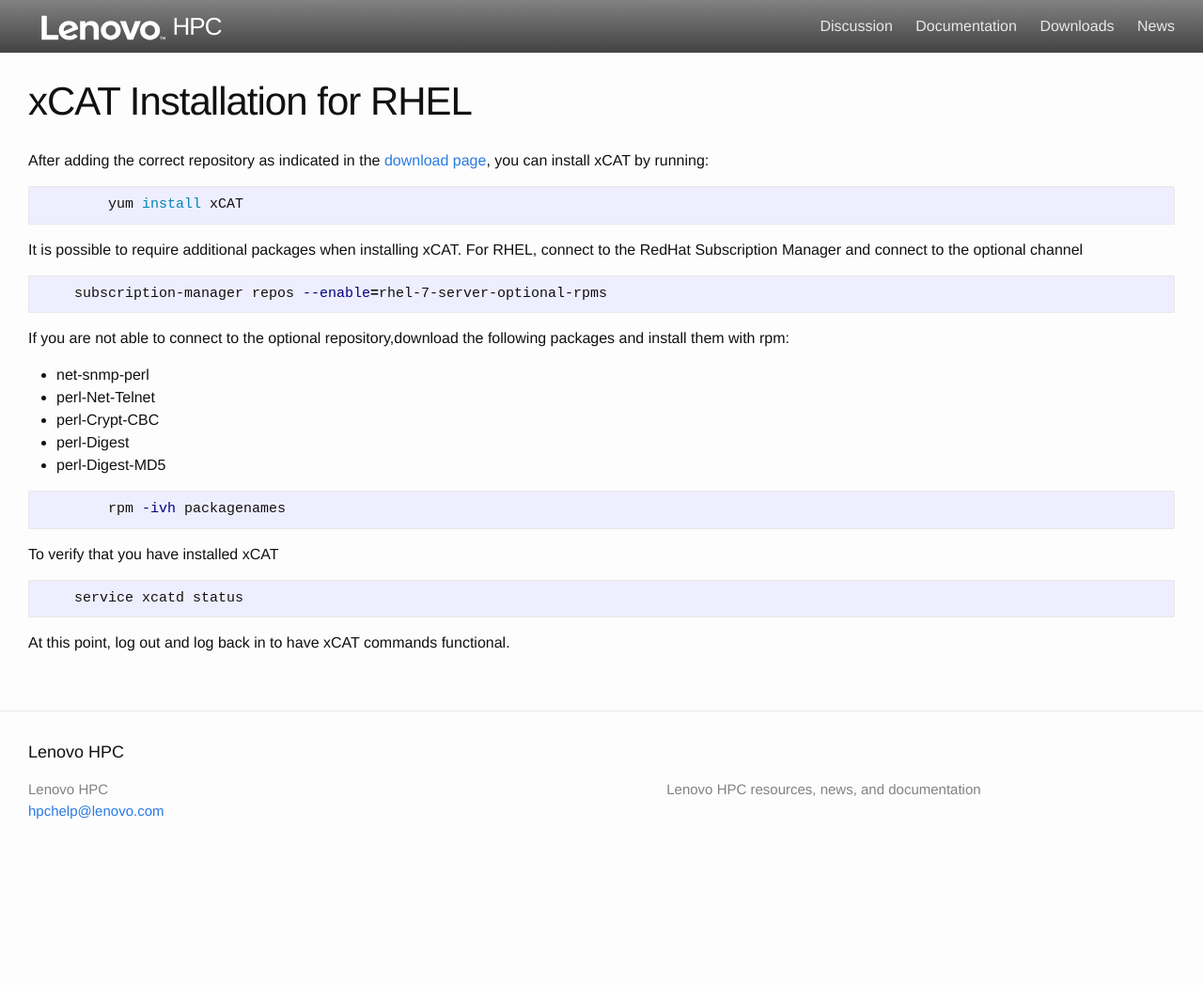
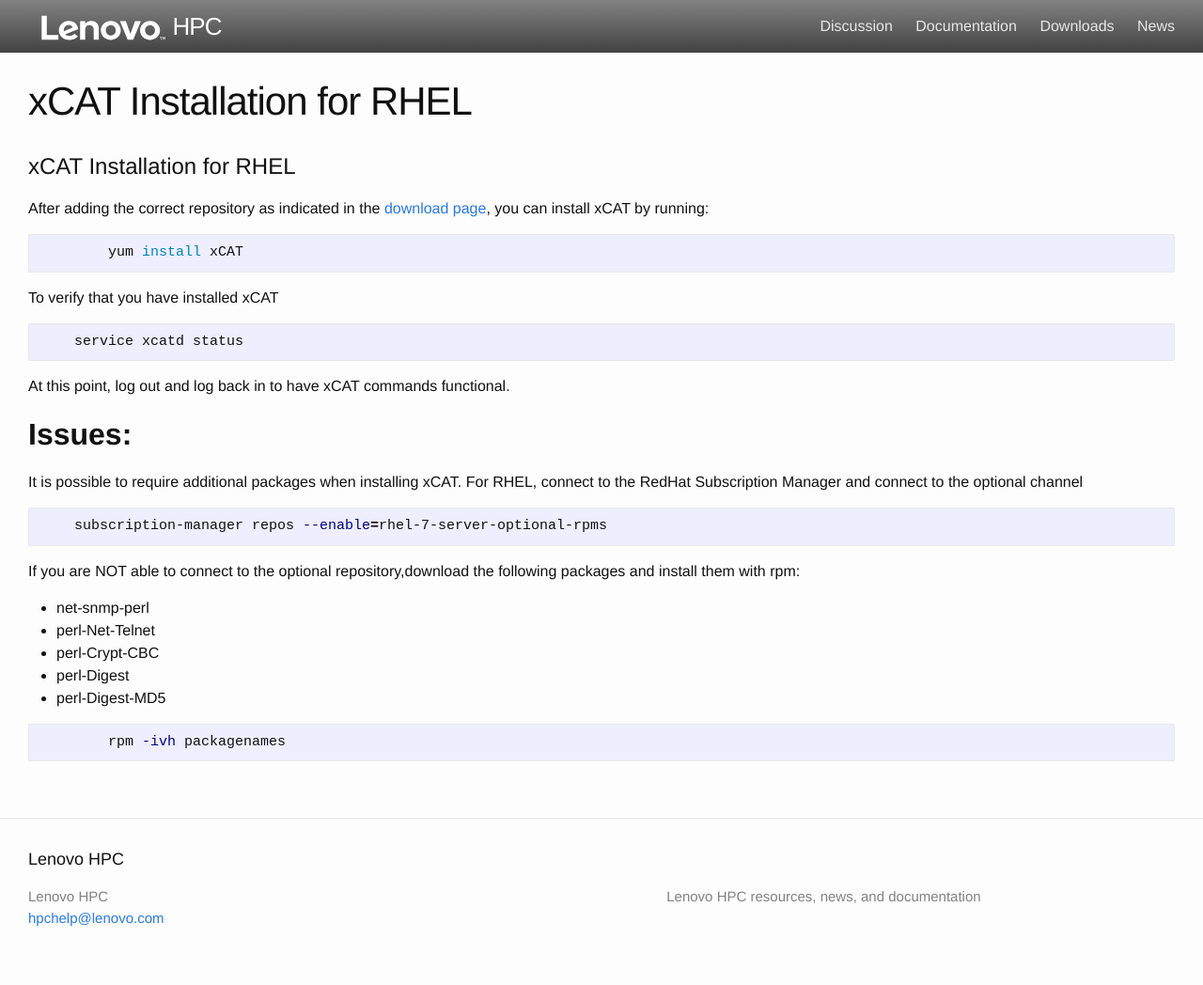
Before and after one commit to xcat2/confluent-docs, a Jekyll site: the page built from docs/installxcat.md, in a window 1280 px wide. Shown: the whole page at 94% size. Built offline with Jekyll 4.4.1, drawn with Linux system fonts in a browser that asks for light colours; before the commit the page ends 934 px from its top, so only the background shows below that; some of the changed lines change nothing that is shown.

Commit message:
Updating docs for installing xcat

````diff
--- a/docs/installxcat.md
+++ b/docs/installxcat.md
@@ -4,16 +4,28 @@
 permalink: /documentation/installxcat.html
 ---
 
+# xCAT Installation for RHEL
+
 After adding the correct repository as indicated in the [download page]({{ site.baseurl }}/downloads/), you can install xCAT by running:
 ```sh
 	yum install xCAT
 ```
+
+To verify that you have installed xCAT
+```sh
+    service xcatd status
+```
+At this point, log out and log back in to have xCAT commands functional.
+
+
+## **Issues:**
+
 It is possible to require additional packages when installing xCAT.
 For RHEL, connect to the RedHat Subscription Manager and connect to the optional channel
 ```sh
     subscription-manager repos --enable=rhel-7-server-optional-rpms
 ```
-If you are not able to connect to the optional repository,download the following packages and install them with rpm:
+If you are NOT able to connect to the optional repository,download the following packages and install them with rpm:
 * net-snmp-perl
 * perl-Net-Telnet
 * perl-Crypt-CBC
@@ -23,9 +35,3 @@
 ```sh
 	rpm -ivh packagenames
 ```
-
-To verify that you have installed xCAT
-```sh
-    service xcatd status
-```
-At this point, log out and log back in to have xCAT commands functional.
````
